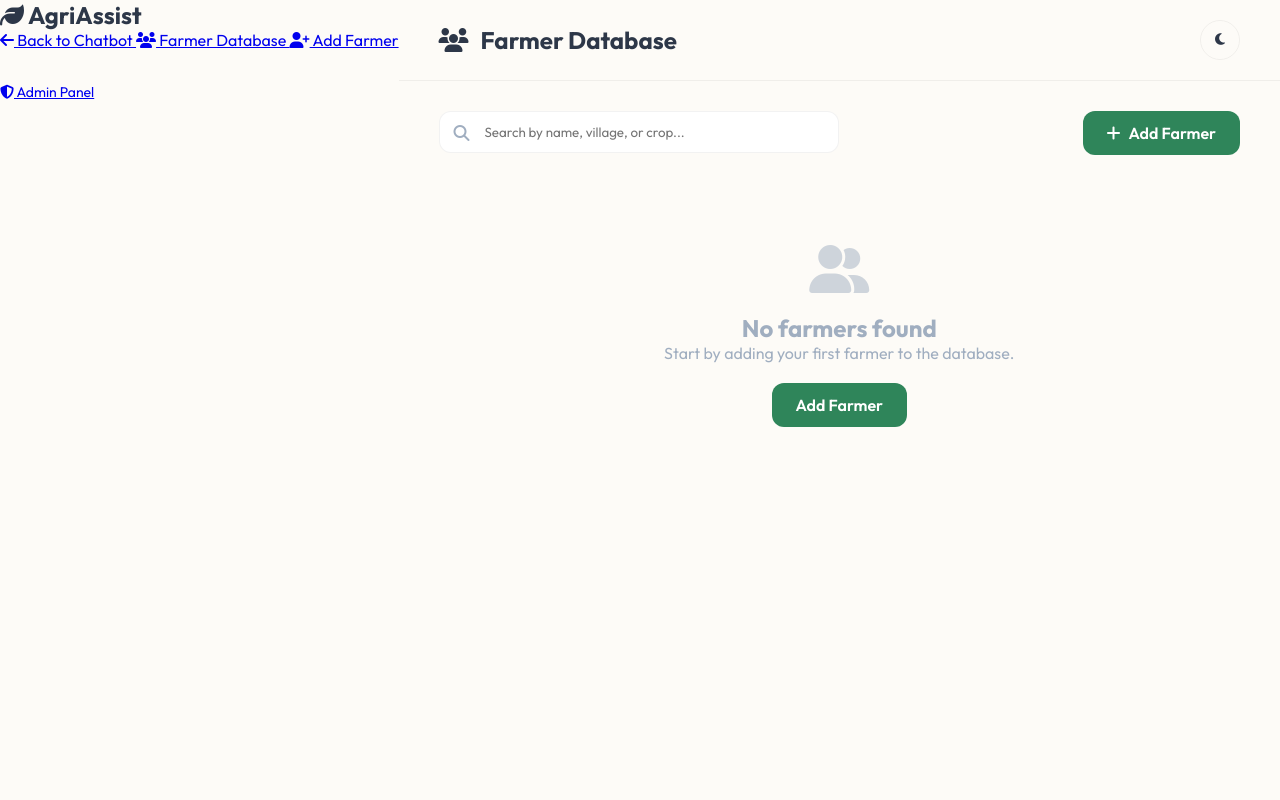
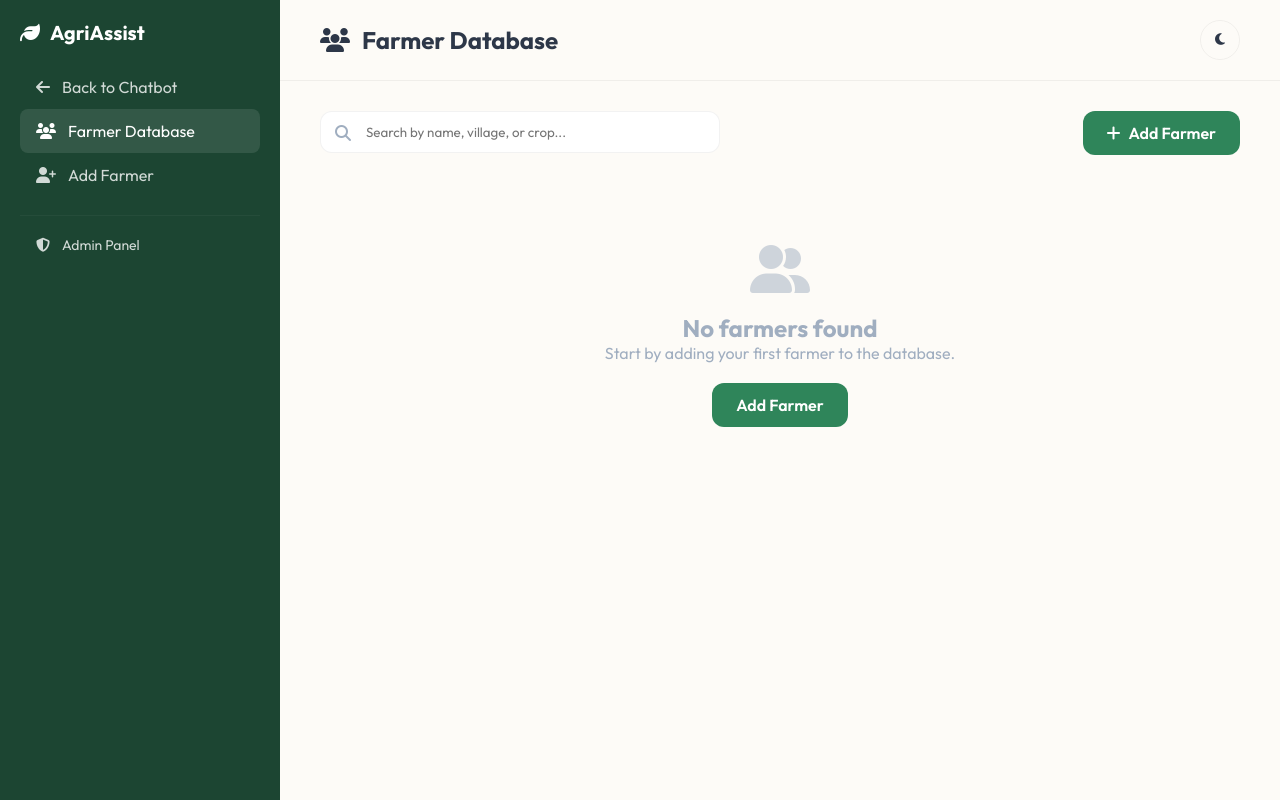
Before and after one commit to Lindoln007/AgriAssist-Chatbot, a Django app: page /farmers/ in a window 1280 px wide. Run offline with Django 5.2, Linux system fonts and the light colour scheme; the visitor is signed in with stand-in values (Sample User, id 1); data that the repository does not hold is empty.

Commit message:
Fix Farmer Database sidebar UI layout

```diff
--- a/templates/farmers/farmer_list.html
+++ b/templates/farmers/farmer_list.html
@@ -48,6 +48,42 @@
             display: flex;
             height: 100vh;
             color: var(--text-main);
+        }
+
+        .sidebar {
+            width: 280px;
+            background: var(--sidebar-bg);
+            color: #FFFFFF;
+            display: flex;
+            flex-direction: column;
+            padding: 20px;
+            gap: 20px;
+        }
+
+        .sidebar-header h2 {
+            font-size: 20px;
+            display: flex;
+            align-items: center;
+            gap: 10px;
+            color: white;
+            text-decoration: none;
+        }
+
+        .nav-link {
+            display: flex;
+            align-items: center;
+            gap: 12px;
+            padding: 12px 16px;
+            color: rgba(255, 255, 255, 0.8);
+            text-decoration: none;
+            border-radius: 8px;
+            transition: all 0.2s;
+        }
+
+        .nav-link:hover,
+        .nav-link.active {
+            background: rgba(255, 255, 255, 0.1);
+            color: white;
         }
 
         .main-content {
```
Also changed, not shown: templates/farmers/farmer_detail.html (+0 -15 lines), templates/farmers/farmer_form.html (+36 -0 lines), templates/farmers/visit_form.html (+36 -0 lines).
